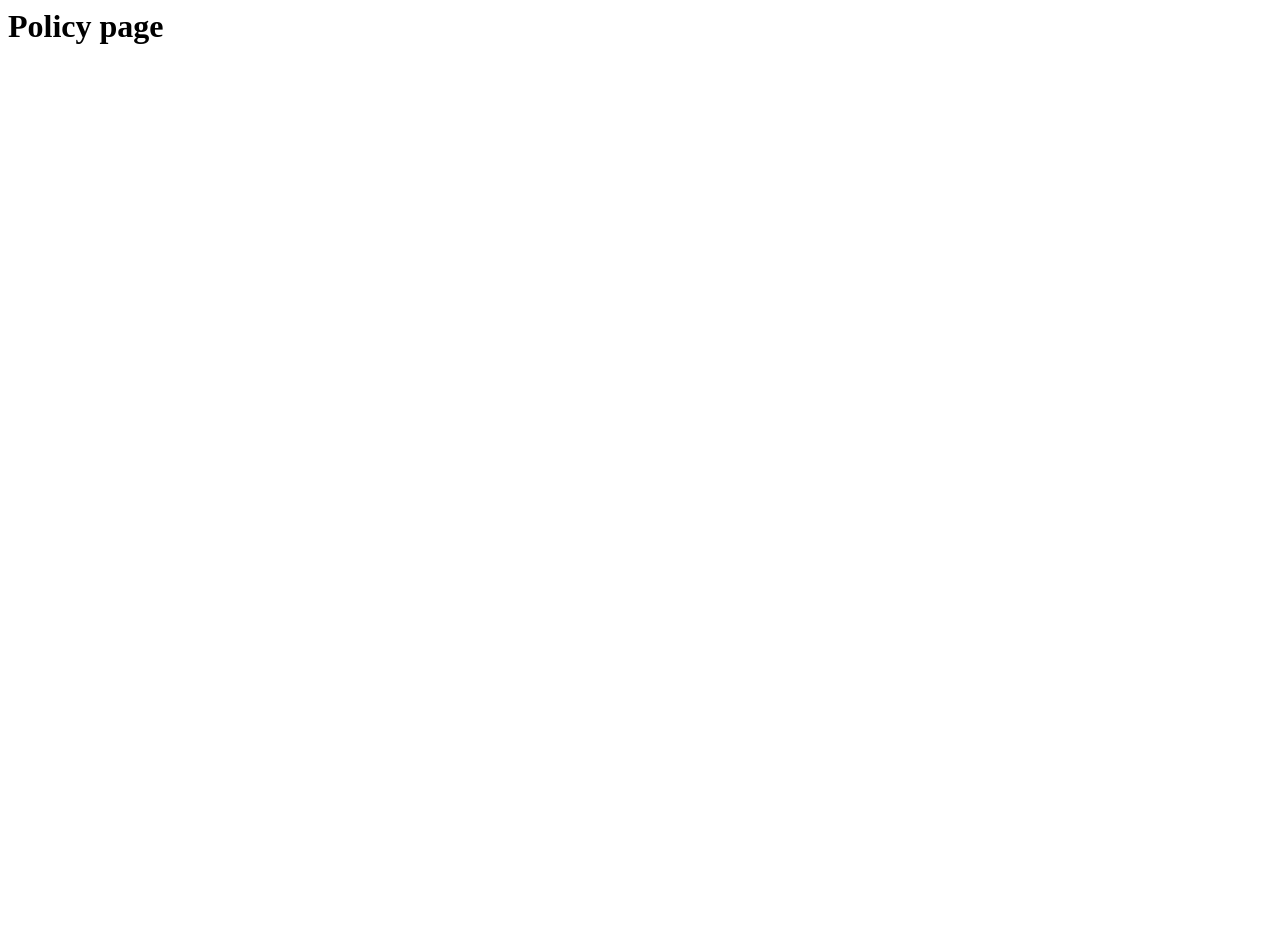
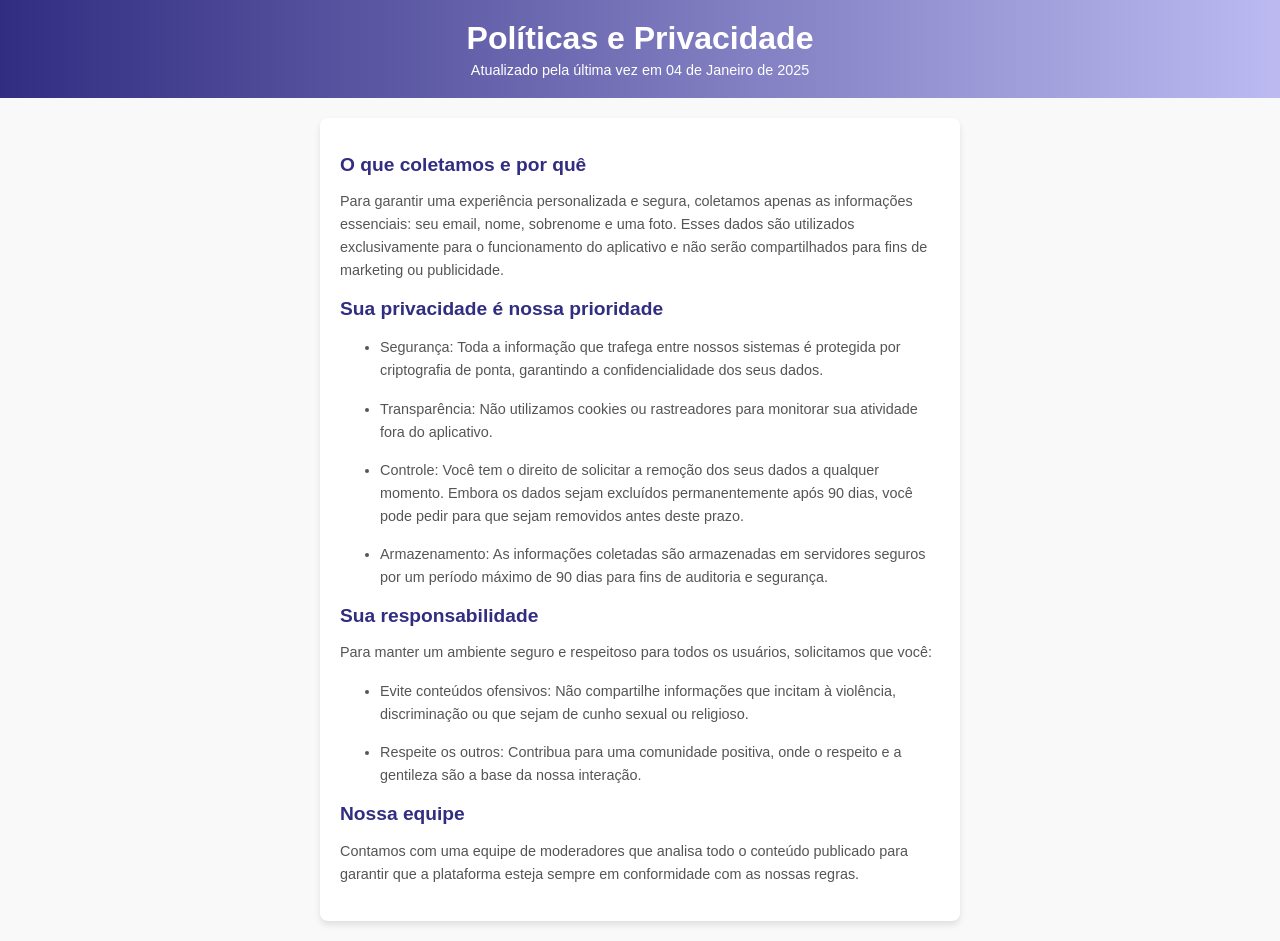
Before and after one commit to JonasBarros1998/JonasBarros1998.github.io, a plain HTML site: page policy.html in a window 1280 px wide. Before the commit the page ends 800 px from the top, so only its background shows below. Drawn offline with Linux system fonts and the light colour scheme.

Commit message:
pagina para politicas de privacidade

```diff
--- a/policy.html
+++ b/policy.html
@@ -1 +1,110 @@
-<h1>Policy page</h1>
+<!DOCTYPE html>
+<html lang="en">
+
+<head>
+  <meta charset="UTF-8">
+  <meta name="viewport" content="width=device-width, initial-scale=1.0">
+  <title>Policitas e Privacidade</title>
+  <style>
+    body {
+      margin: 0;
+      font-family: Arial, sans-serif;
+      background-color: #f9f9f9;
+    }
+
+    .header {
+      background: linear-gradient(90deg, #312D81, #bcbaf1);
+      padding: 20px;
+      text-align: center;
+      color: white;
+    }
+
+    .header h1 {
+      margin: 0;
+      font-size: 2rem;
+    }
+
+    .header p {
+      margin: 5px 0 0;
+      font-size: 0.9rem;
+    }
+
+    .content {
+      max-width: 600px;
+      margin: 20px auto;
+      background-color: white;
+      padding: 20px;
+      box-shadow: 0 4px 6px rgba(0, 0, 0, 0.1);
+      border-radius: 8px;
+    }
+
+    .content h2 {
+      color: #312D81;
+      font-size: 1.2rem;
+      margin-bottom: 10px;
+    }
+
+    .content p {
+      color: #555;
+      line-height: 1.6;
+      margin-bottom: 15px;
+      font-size: 0.9rem;
+    }
+
+    .content ul li {
+      color: #555;
+      line-height: 1.6;
+      margin-bottom: 15px;
+      font-size: 0.9rem;
+    }
+  </style>
+</head>
+
+<body>
+
+  <div class="header">
+    <h1>Políticas e Privacidade</h1>
+    <p>Atualizado pela última vez em 04 de Janeiro de 2025</p>
+  </div>
+
+  <div class="content">
+    <h2>O que coletamos e por quê</h2>
+    <p>
+      Para garantir uma experiência personalizada e segura, coletamos apenas as informações essenciais:
+      seu email, nome, sobrenome e uma foto. Esses dados são utilizados exclusivamente para o funcionamento do aplicativo e
+      não serão compartilhados para fins de marketing ou publicidade.
+    </p>
+
+    <h2>Sua privacidade é nossa prioridade</h2>
+    <ul>
+      <li>Segurança: Toda a informação que trafega entre nossos sistemas é protegida por criptografia de ponta, garantindo a
+        confidencialidade dos seus dados.</li>
+
+      <li>Transparência: Não utilizamos cookies ou rastreadores para monitorar sua atividade fora do aplicativo.</li>
+
+      <li>Controle: Você tem o direito de solicitar a remoção dos seus dados a qualquer momento. Embora os dados sejam excluídos permanentemente após 90 dias,
+        você pode pedir para que sejam removidos antes deste prazo.</li>
+
+      <li>Armazenamento: As informações coletadas são armazenadas em servidores seguros por um período máximo de 90 dias para fins de auditoria e segurança.</li>
+    </ul>
+
+    <h2>Sua responsabilidade</h2>
+    <p>
+      Para manter um ambiente seguro e respeitoso para todos os usuários, solicitamos que você:
+    </p>
+
+    <ul>
+      <li>Evite conteúdos ofensivos: Não compartilhe informações que incitam à violência, discriminação ou que sejam de cunho sexual ou religioso.</li>
+      <li>Respeite os outros: Contribua para uma comunidade positiva, onde o respeito e a gentileza são a base da nossa interação.</li>
+    </ul>
+
+    <h2>Nossa equipe</h2>
+    <p>
+      Contamos com uma equipe de moderadores que analisa todo o conteúdo publicado para garantir que a plataforma esteja sempre em
+      conformidade com as nossas regras.
+    </p>
+  </div>
+
+</body>
+
+</html>
```
